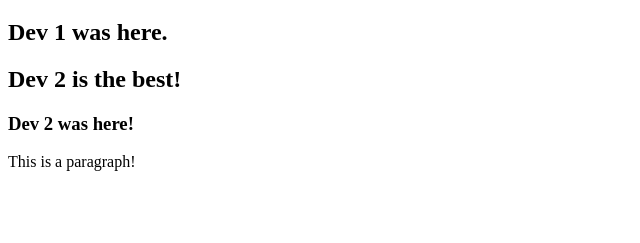
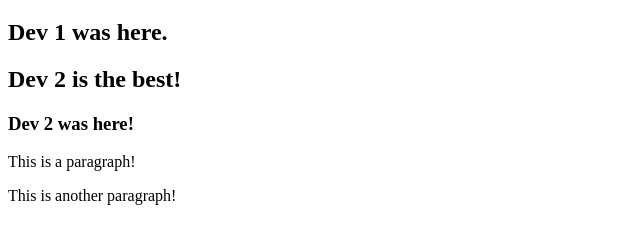
Before and after one commit to jeremyandaya/newGitRepoTest, a plain HTML site: page index.html in a window 1280 px wide. Shown: the part 61-304 px from the top of the page, without its empty margins (0-640 px from the left). Drawn offline with Linux system fonts and the light colour scheme.

Commit message:
added a paragraph

```diff
--- a/index.html
+++ b/index.html
@@ -12,6 +12,9 @@
 		<p>
 			This is a paragraph!
 		</p>
+		<p>
+			This is another paragraph!
+		</p>
 	</div>
 </body>
 </html>
```
